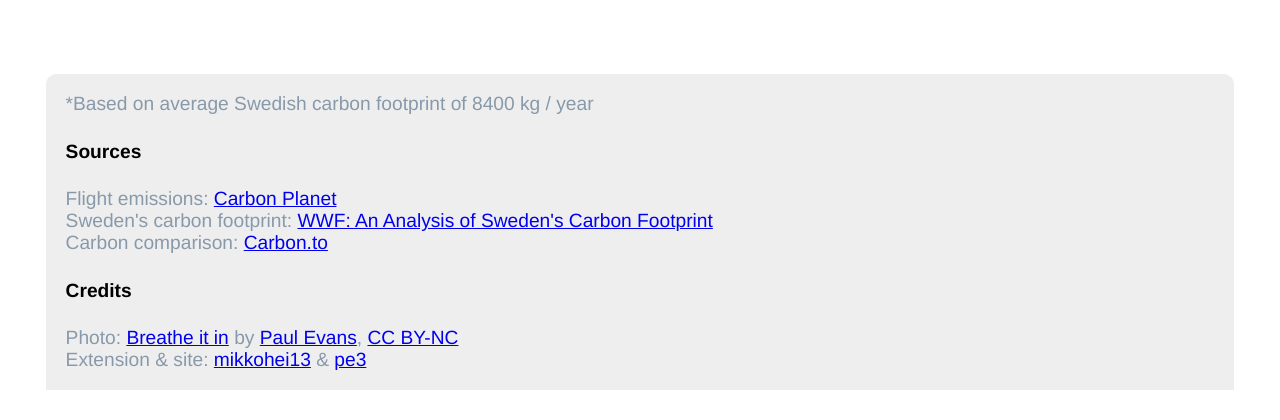
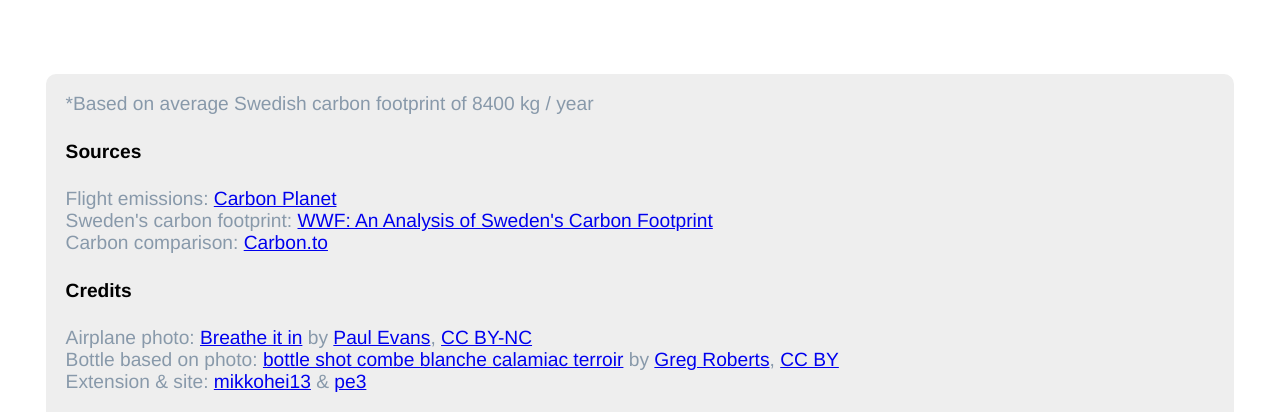
Before and after one commit to mikkohei13/Carbonflight, a PHP site: page /?co2=1 in a window 1280 px wide. Shown: the part 393-813 px from the top of the page. Before the commit the page ends 783 px from the top, so only its background shows below. Run offline with PHP 8.4, Linux system fonts and the light colour scheme; data that the repository does not hold is empty.

Commit message:
Credits for bottle image

```diff
--- a/show/index.php
+++ b/show/index.php
@@ -136,7 +136,8 @@ foreach ($comparison as $key => $p)
 	<p>Carbon comparison: <a href="http://carbon.to/">Carbon.to</a></p>
 
 	<h4>Credits</h4>
-	<p>Photo: <a href="http://www.flickr.com/photos/98216330@N00/345691030/">Breathe it in</a> by <a href="http://www.flickr.com/photos/98216330@N00/">Paul Evans</a>, <a href="http://creativecommons.org/licenses/by-nc/2.0/deed.en">CC BY-NC</a></p>
+	<p>Airplane photo: <a href="http://www.flickr.com/photos/98216330@N00/345691030/">Breathe it in</a> by <a href="http://www.flickr.com/photos/98216330@N00/">Paul Evans</a>, <a href="http://creativecommons.org/licenses/by-nc/2.0/deed.en">CC BY-NC</a></p>
+	<p>Bottle based on photo: <a href="http://www.flickr.com/photos/robertsfw/5588137007/in/photostream/">bottle shot combe blanche calamiac terroir</a> by <a href="http://www.flickr.com/people/robertsfw/">Greg Roberts</a>, <a href="http://creativecommons.org/licenses/by/2.0/deed.en">CC BY</a></p>
 	<p>Extension & site: <a href="http://twitter.com/mikkohei13">mikkohei13</a> &amp; <a href="http://twitter.com/pe3">pe3</a></p>
 
 	</div></footer>
```
Also changed, not shown: 1 other file.
